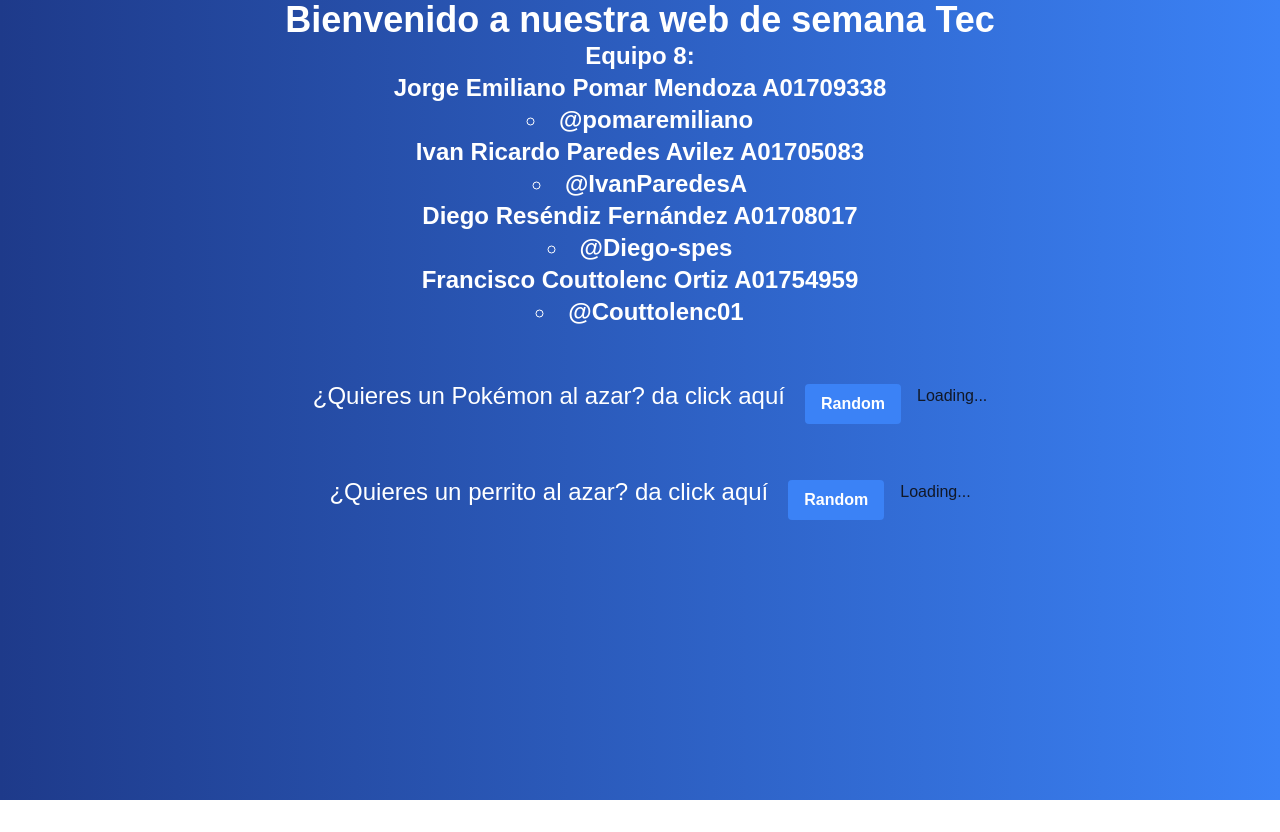
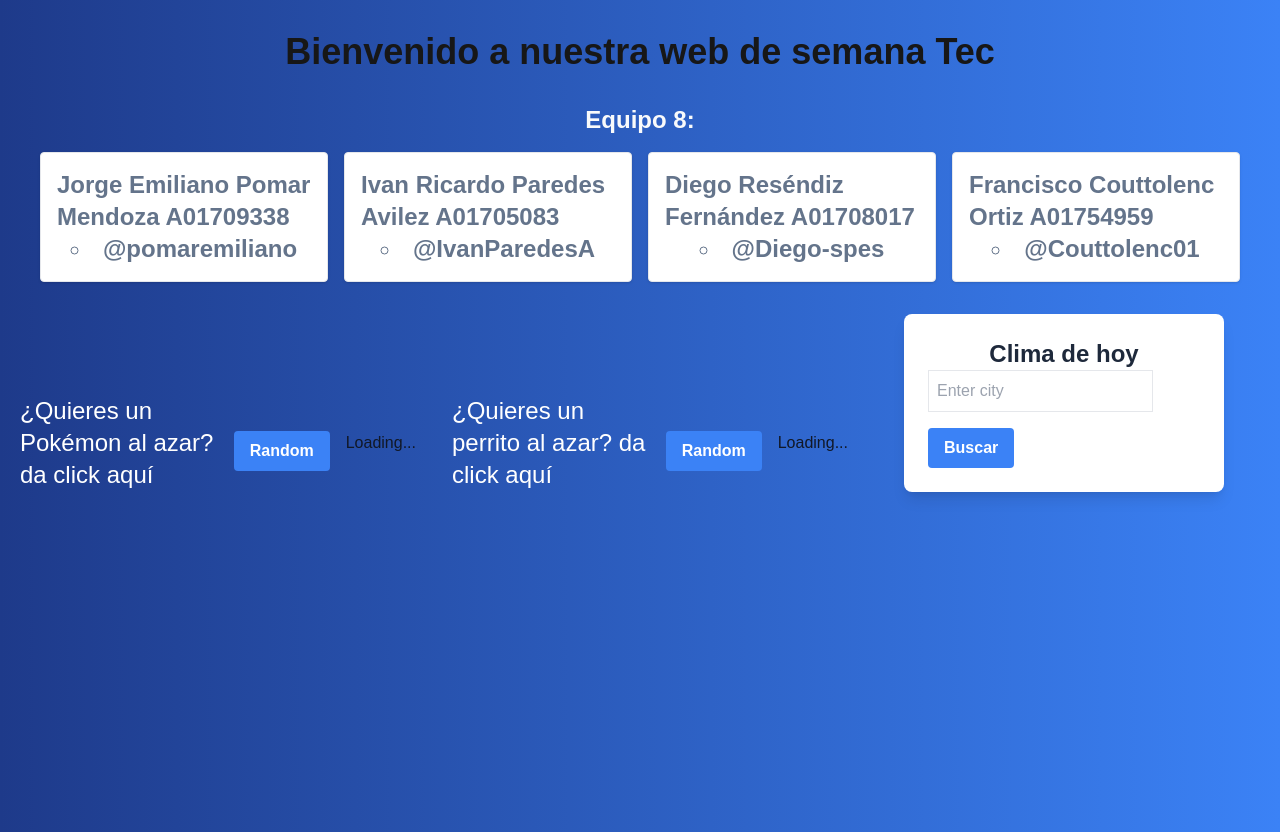
Before and after one commit to pomaremiliano/WebAppSemanaTEC, a Next.js app: page / in a window 1280 px wide. Before the commit the page ends 800 px from the top, so only its background shows below. Built offline with nearby package versions, Linux system fonts and the light colour scheme; no server answers.

Commit message:
add: weather, fix: layout

```diff
--- /dev/null
+++ b/src/app/components/FetchWeather.tsx
@@ -0,0 +1,77 @@
+"use client";
+import { useState } from "react";
+import axios from "axios";
+import { Weather } from "../types/index";
+
+export default function FetchWeather() {
+  const [city, setCity] = useState<string>("");
+  const [weather, setWeather] = useState<Weather | null>(null);
+  const [loading, setLoading] = useState<boolean>(false);
+  const [error, setError] = useState<string | null>(null);
+
+  const apiKey = process.env.NEXT_PUBLIC_WEATHER_API_KEY;
+
+  const fetchWeather = async (city: string) => {
+    setLoading(true);
+    setError(null);
+    try {
+      const response = await axios.get<Weather>(
+        `https://api.openweathermap.org/data/2.5/weather?q=${city}&units=metric&appid=${apiKey}`
+      );
+      setWeather(response.data);
+      setLoading(false);
+    } catch (error) {
+      setLoading(false);
+      setError("Error fetching data");
+    }
+  };
+
+  const handleInputChange = (e: React.ChangeEvent<HTMLInputElement>) => {
+    setCity(e.target.value);
+  };
+
+  const onClick = () => {
+    if (city) {
+      fetchWeather(city);
+    } else {
+      setError("City is required");
+    }
+  };
+
+  return (
+    <div className="pokemon-card ml-10 mb-10 mr-10">
+      <h3 className="text-slate-800">Clima de hoy</h3>
+      <input
+        type="text"
+        placeholder="Enter city"
+        value={city}
+        onChange={handleInputChange}
+        className="border p-2 mr-2 text-slate-400"
+      />
+      <button
+        onClick={onClick}
+        className="bg-blue-500 text-white font-bold py-2 px-4 rounded"
+      >
+        Buscar
+      </button>
+
+      {loading && <p className="text-gray-500">Loading...</p>}
+      {error && <p className="text-gray-500">{error}</p>}
+
+      {weather && (
+        <div className="mt-4 ml-10">
+          <h4>{weather.name}</h4>
+          <p className="text-blue-900 text-base">Temperature: {weather.main.temp}°C</p>
+          <p className="text-blue-900 text-base">Humidity: {weather.main.humidity}%</p>
+          <p className="text-blue-900 text-base">
+            Description: {weather.weather[0].description}
+          </p>
+          <img
+            src={`http://openweathermap.org/img/wn/${weather.weather[0].icon}@2x.png`}
+            alt="Weather icon"
+          />
+        </div>
+      )}
+    </div>
+  );
+}
--- a/src/app/globals.css
+++ b/src/app/globals.css
@@ -37,6 +37,10 @@ h2 {
 
 h3 {
   @apply text-2xl font-bold text-center
+}
+
+h4 {
+  @apply text-lg font-bold text-center text-slate-500;
 }
 
 button {
@@ -86,7 +90,8 @@ ol {
 .container {
   display: grid;
   place-items: center;
-  color: white;
+  text-wrap: balance;
+  text-align: left;
 }
 
 .gridContainer {
--- a/src/app/page.tsx
+++ b/src/app/page.tsx
@@ -1,24 +1,47 @@
 import FetchPokemones from "./components/FetchPokemones";
 import FetchPerros from "./components/FetchPerros";
+import FetchWeather from "./components/FetchWeather";
 
 export default function HomePage() {
-
   return (
     <div>
-      <h1 className="container">
+      <h1 className="container text-center my-8">
         Bienvenido a nuestra web de semana Tec
       </h1>
-      <div className="container">
-        <h3>Equipo 8:</h3>
-      <ul>
-  <li className="container">Jorge Emiliano Pomar Mendoza A01709338  <ul> <li> @pomaremiliano</li></ul> </li>
-  <li className="container">Ivan Ricardo Paredes Avilez A01705083  <ul> <li> @IvanParedesA</li></ul> </li>
-  <li className="container">Diego Reséndiz Fernández A01708017 <ul> <li> @Diego-spes</li></ul> </li>
-  <li className="container">Francisco Couttolenc Ortiz A01754959  <ul> <li>@Couttolenc01</li></ul> </li>
-</ul> </div>
-
-      <FetchPokemones />
-      <FetchPerros />
+      <div className="text-slate-500 ml-10 mr-10">
+        <h3 className="text-center mb-4 text-gray-50">Equipo 8:</h3>
+        <ul className="grid grid-cols-4 gap-4">
+          <li className="container p-4 border rounded shadow bg-white">
+            Jorge Emiliano Pomar Mendoza A01709338
+            <ul>
+              <li>@pomaremiliano</li>
+            </ul>
+          </li>
+          <li className="container p-4 border rounded shadow bg-white">
+            Ivan Ricardo Paredes Avilez A01705083
+            <ul>
+              <li>@IvanParedesA</li>
+            </ul>
+          </li>
+          <li className="container p-4 border rounded shadow bg-white">
+            Diego Reséndiz Fernández A01708017
+            <ul>
+              <li>@Diego-spes</li>
+            </ul>
+          </li>
+          <li className="container p-4 border rounded shadow bg-white">
+            Francisco Couttolenc Ortiz A01754959
+            <ul>
+              <li>@Couttolenc01</li>
+            </ul>
+          </li>
+        </ul>
+      </div>
+      <div className="grid grid-cols-3 gap-4 mt-8">
+        <FetchPokemones />
+        <FetchPerros />
+        <FetchWeather />
+      </div>
     </div>
   );
 }
--- a/src/app/types/index.ts
+++ b/src/app/types/index.ts
@@ -12,3 +12,15 @@ export interface Perros {
     message: string;
     status: string;
 }
+
+export interface Weather {
+    main : {
+        temp: number;
+        humidity: number;
+    };
+    weather: {
+        description: string;
+        icon: string;
+    }[];
+    name: string;
+}
```
Also changed, not shown: 1 other file (tests, documents, lock files or other folders).
